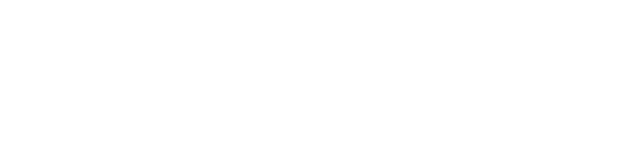
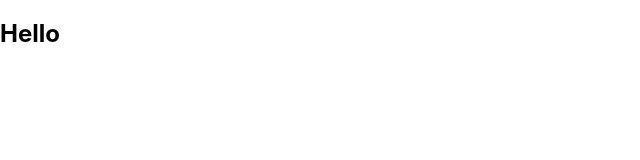
Before and after one commit to Igoryakib/Brawl_Stars_Project, a website: page src/index.html in a window 1280 px wide. Shown: the whole page, without its empty margins (0-640 px from the left). Drawn offline with nearby package versions, Linux system fonts and the light colour scheme; files that its build step writes are made by us from their sources.

Commit message:
added hello

```diff
--- /dev/null
+++ b/src/html/section_2.html
@@ -0,0 +1 @@
+<h2>Hello</h2>
```
Also changed, not shown: src/index.html (+1 -0 lines).
